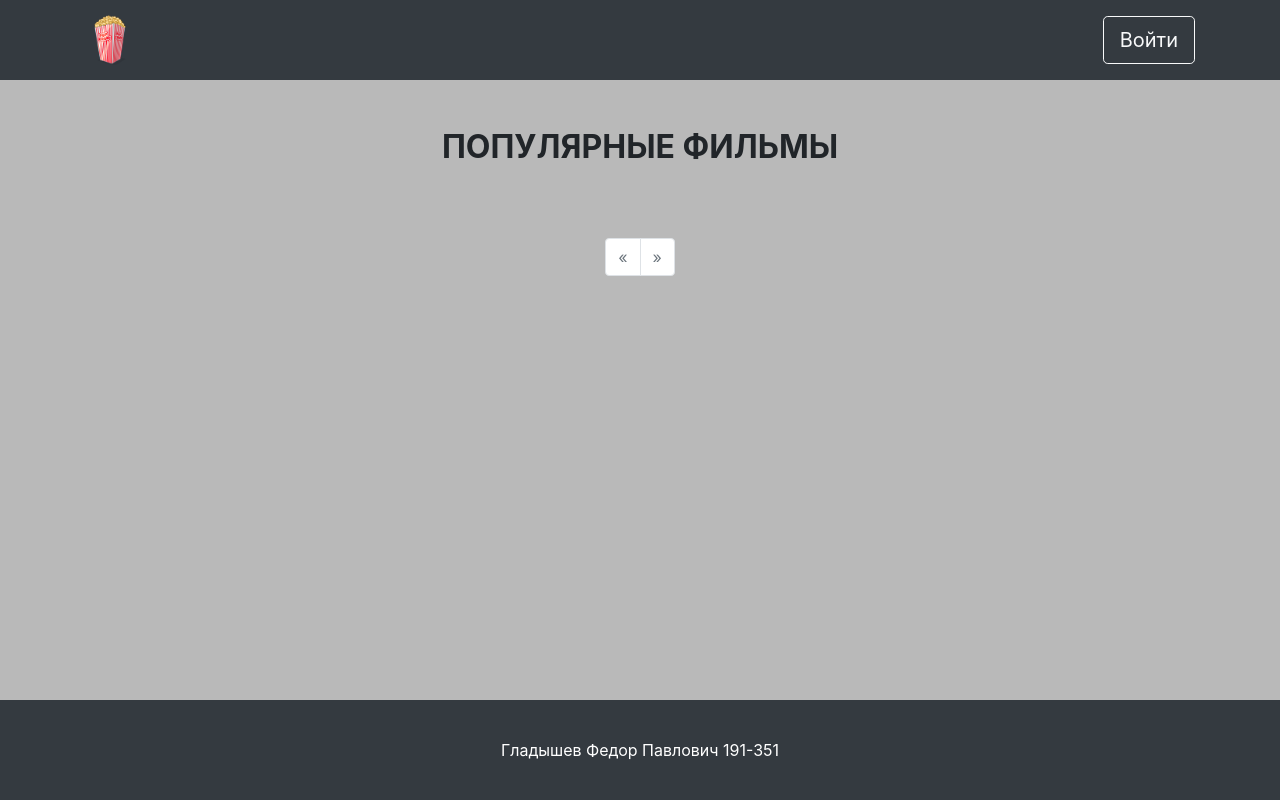
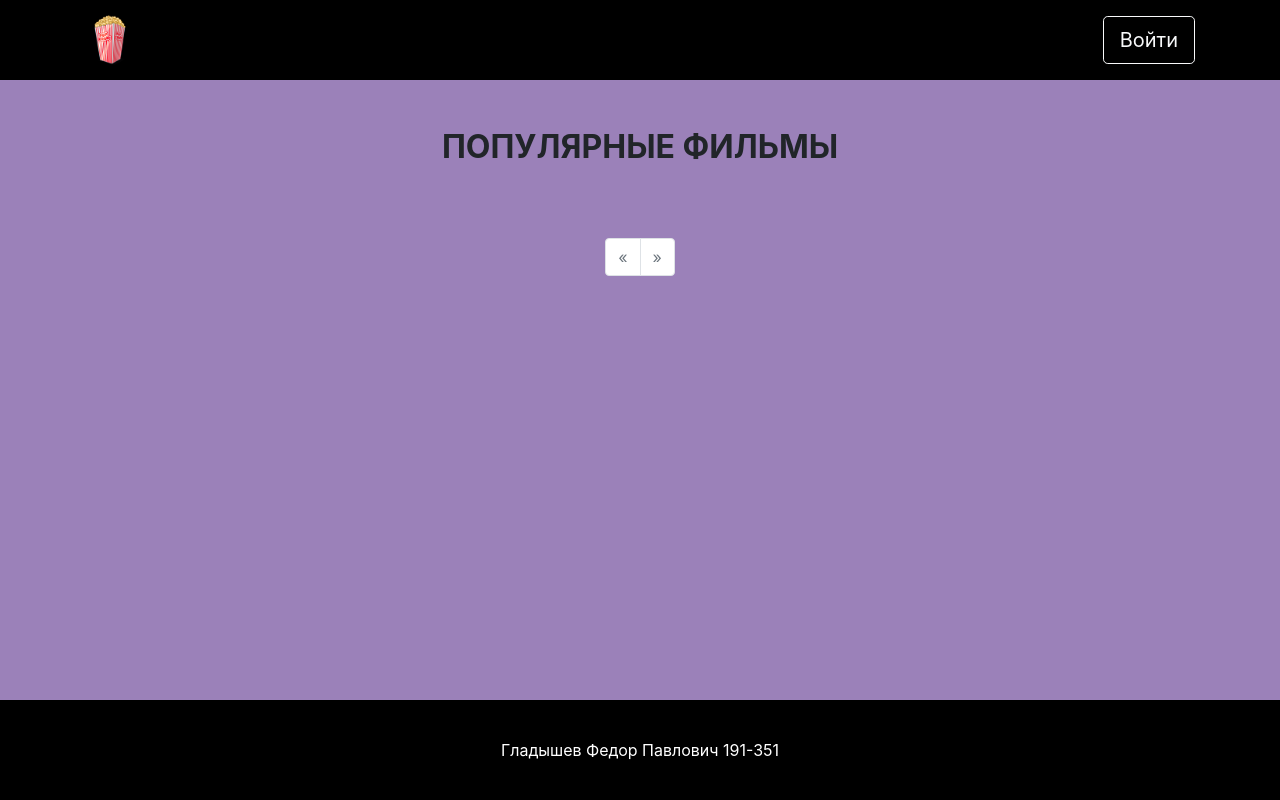
Before and after one commit to Steeler1337/WEB-DEV-2020-2, a Flask app: page / in a window 1280 px wide. Run offline with Flask 2, Linux system fonts and the light colour scheme; data that the repository does not hold is empty; some libraries are stand-ins or nearby versions.

Commit message:
перед подборками

```diff
--- a/cinema/app/movies.py
+++ b/cinema/app/movies.py
@@ -42,6 +42,7 @@ def create():
         flash('Введены некорректные данные или не все поля заполнены. Ошибка сохранения', 'danger')
         return redirect(url_for('movies.new'))
 
+
     movie = Movie(**params(), poster_id=img.id)
     try:
         db.session.add(movie)
@@ -55,6 +56,7 @@ def create():
         movie_genres = Movie_genre(movie_id=movie.id, genre_id=genre)
         db.session.add(movie_genres)
         db.session.commit()
+
 
     if img:
         img_saver.bind_to_object(movie)
--- a/cinema/app/static/main.js
+++ b/cinema/app/static/main.js
@@ -1,13 +1,19 @@
 $('#deleteMovie').on('show.bs.modal', function (event) {
+    let movieName=""
     let form = this.querySelector('form');
     let button_deletion = document.getElementById('delete-btn');
-    movie_id = button_deletion.value;
+
+    movieName = button_deletion.value
+    alert(movieName)
+
+
+
+    this.querySelector('#movie_name').textContent = movieName;
 
     let url = event.relatedTarget.dataset.url;
     form.action = url;
 
-    let movieName = event.relatedTarget.querySelector('.title').textContent;
-    this.querySelector('#movie_name').textContent = movieName;
+
 
 });
 
--- a/cinema/app/static/styles.css
+++ b/cinema/app/static/styles.css
@@ -1,5 +1,10 @@
 body {
-    background-color: rgb(185, 185, 185);
+    background-color: rgb(155, 129, 185);
+}
+
+.btn-smotr {
+    background-color: black;
+    color: white;
 }
 
 .logo {
@@ -12,6 +17,7 @@ body {
 
 .navbar {
     height: 80px;
+    background-color: black;
 }
 
 .name-logo {
@@ -52,6 +58,7 @@ body {
 
 .footer {
     height: 100px;
+    background-color: black;
 }
 
 .course {
@@ -193,6 +200,11 @@ body {
     background-color: green;
 }
 
+.active {
+    background-color: white;
+    color: black;
+}
+
 .cursor-pointer {
     cursor: pointer;
 }
--- a/cinema/app/templates/base.html
+++ b/cinema/app/templates/base.html
@@ -24,7 +24,7 @@
 <body class="d-flex flex-column h-100">
     <div style="display: flex; flex-direction: column; min-height: 100%;">
         <header class="fixed-top">
-            <nav class="navbar navbar-dark bg-dark">
+            <nav class="navbar">
                 <div class="container">
                         <div class="logo navbar-brand">
                             <a href="{{ url_for('index') }}">
@@ -75,7 +75,7 @@
             </main>
         </div>
 
-        <footer class="footer bg-dark text-white d-flex align-items-center mt-5 py-5" style="flex: 0 0 auto;">
+        <footer class="footer text-white d-flex align-items-center mt-5 py-5" style="flex: 0 0 auto;">
             <div class="container">
                 <div class="text-center">
                     Гладышев Федор Павлович 191-351
--- a/cinema/app/templates/index.html
+++ b/cinema/app/templates/index.html
@@ -33,12 +33,12 @@
                         </div>
                         <div class="row">
                             <div class="btn-group mt-1 mb-3 mx-auto">
-                                <a class="btn btn-primary" href="{{ url_for('movies.show', movie_id=movie.id )}}">Просмотр</a>
+                                <a class="btn btn-smotr" href="{{ url_for('movies.show', movie_id=movie.id )}}">Просмотр</a>
                                 {% if current_user.role_id == 2 or current_user.role_id == 1 %}
                                     <a class="btn btn-secondary" href="{{ url_for('movies.edit', movie_id=movie.id)}}">Редактировать</a>
                                 {% endif %}
                                 {% if current_user.role_id == 1 %}
-                                    <button id="delete-btn" value="{{ movie.id }}" type="button" class="btn btn-danger" data-toggle="modal" data-target="#deleteMovie" data-url="{{ url_for('movies.delete', movie_id=movie.id) }}">
+                                    <button id="delete-btn" value="{{ movie.name }}" type="button" class="btn btn-danger" data-toggle="modal" data-target="#deleteMovie" data-url="{{ url_for('movies.delete', movie_id=movie.id) }}">
                                         Удалить
                                     </button>
                                 {% endif %}
@@ -58,7 +58,7 @@
 {% if current_user.role_id == 1 %}
 
 <div class="text-center">
-    <a href="{{ url_for('movies.new')}}" type="button" class="btn btn-primary mt-3 mx-auto">
+    <a href="{{ url_for('movies.new')}}" type="button" class="btn btn-smotr mt-3 mx-auto">
         Добавить фильм
     </a>
 </div>
--- a/cinema/app/templates/pagination.html
+++ b/cinema/app/templates/pagination.html
@@ -2,21 +2,21 @@
     <nav>
         <ul class="pagination justify-content-center">
             <li class="page-item {% if not pagination.has_prev %}disabled{% endif %}">
-                <a class="page-link" href="{{ url_for(endpoint, page=(pagination.page - 1), **params) if pagination.has_prev else '#' }}" aria-label="Previous">
+                <a class="page-link btn-smotr" href="{{ url_for(endpoint, page=(pagination.page - 1), **params) if pagination.has_prev else '#' }}" aria-label="Previous">
                     <span aria-hidden="true">&laquo;</span>
                 </a>
             </li>
             {%- for page in pagination.iter_pages() %}
                 {% if page %}
                     <li class="page-item {% if page == pagination.page %}active{% endif %}">
-                        <a class="page-link" href="{{ url_for(endpoint, page=page, **params) }}">
+                        <a class="page-link btn-smotr" href="{{ url_for(endpoint, page=page, **params) }}">
                             {{ page }}
                         </a>
                     </li>
                 {% endif %}
             {%- endfor %}
             <li class="page-item {% if not pagination.has_next %}disabled{% endif %}">
-                <a class="page-link" href="{{ url_for(endpoint, page=(pagination.page + 1), **params) if pagination.has_next else '#' }}" aria-label="Next">
+                <a class="page-link btn-smotr" href="{{ url_for(endpoint, page=(pagination.page + 1), **params) if pagination.has_next else '#' }}" aria-label="Next">
                     <span aria-hidden="true">&raquo;</span>
                 </a>
             </li>
```
Also changed, not shown: cinema/app/templates/movies/show_movie.html (+15 -3 lines).
